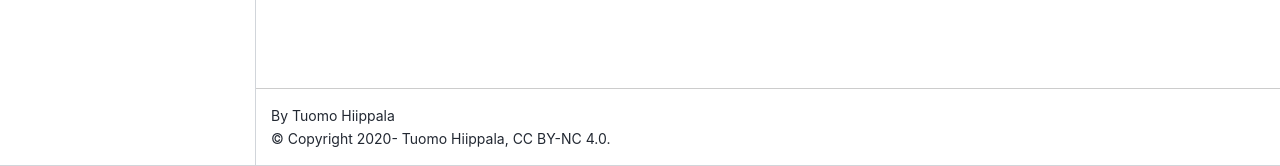
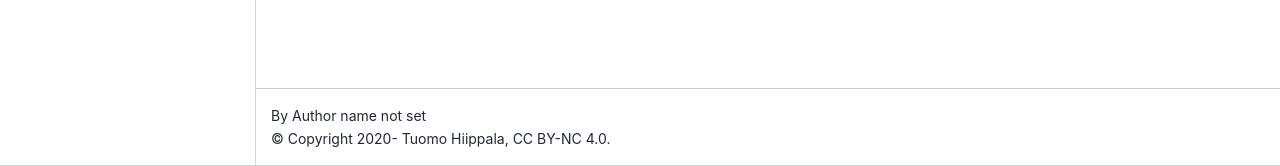
Before and after one commit to Applied-Language-Technology/website, a Sphinx documentation site: the page built from source/index.rst, in a window 1280 px wide. Shown: the part 734-900 px from the top of the page. Built offline with Sphinx 7.4.7 and the Sphinx Book theme 1.1.4, drawn with Linux system fonts in a browser that asks for light colours; pages that are not in the unit, such as notebooks, are missing from menus.

Commit message:
update author

```diff
--- a/source/conf.py
+++ b/source/conf.py
@@ -23,7 +23,7 @@ sphinx.application.ExtensionError = sphinx.errors.ExtensionError
 
 project = 'Applied Language Technology'
 copyright = '2020- Tuomo Hiippala, CC BY-NC 4.0'
-author = 'Tuomo Hiippala'
+# author = 'Tuomo Hiippala'
 
 # -- General configuration ---------------------------------------------------
 
```
